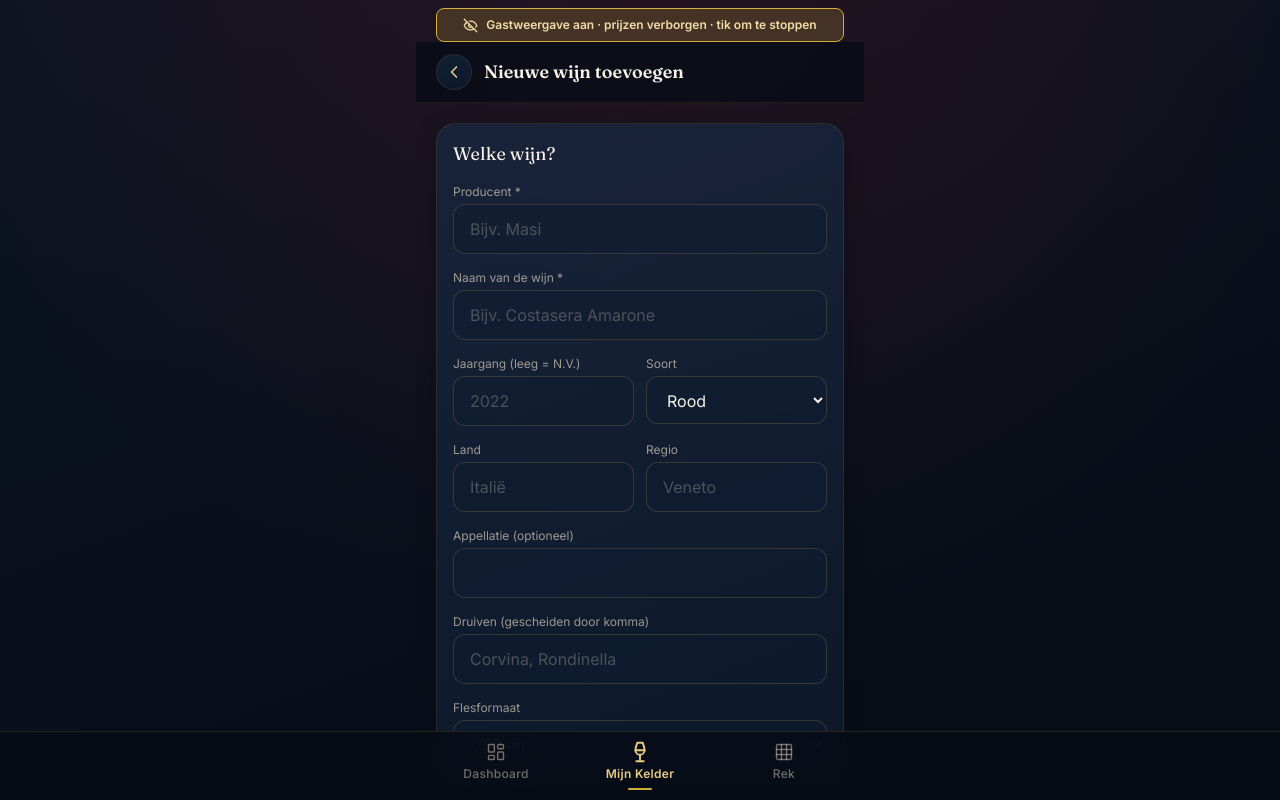
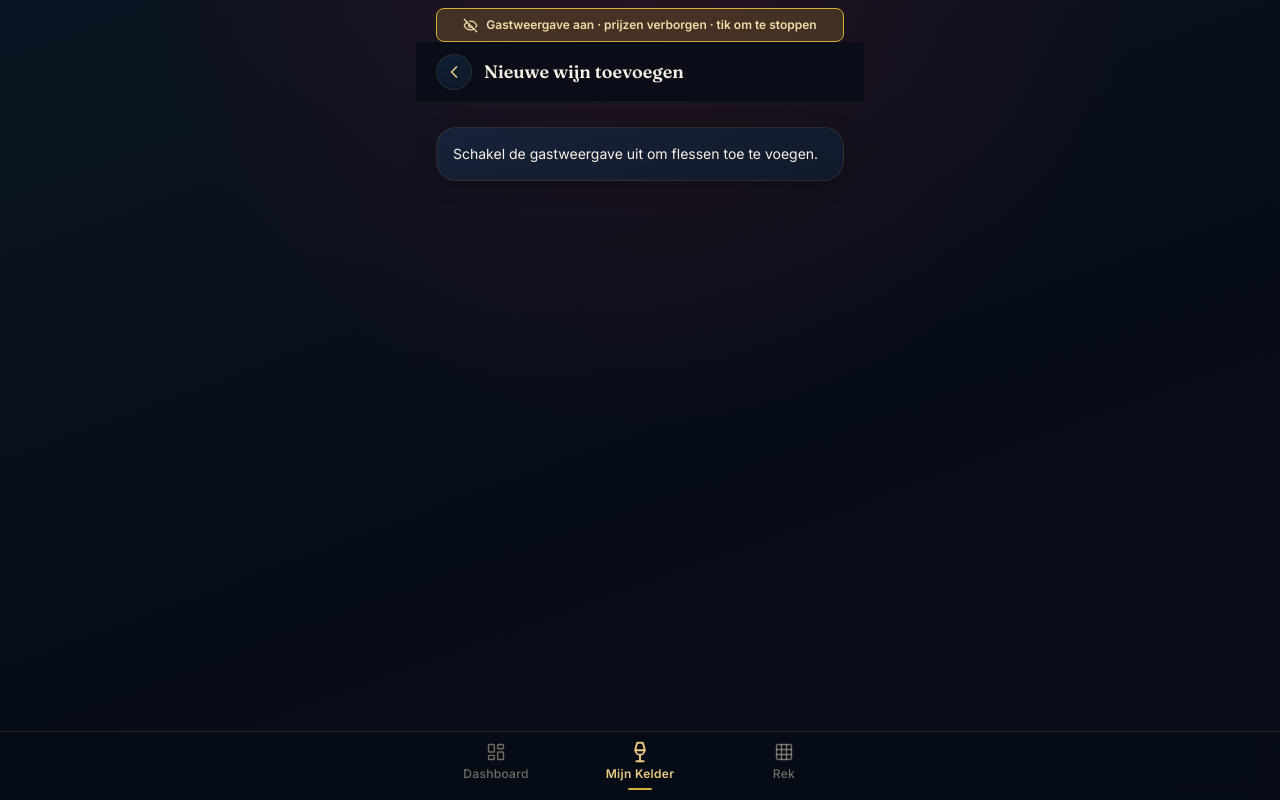
Before and after one commit to goemanalexander/VinIQ, a Next.js app: page /kelder/toevoegen in a window 1280 px wide. Both pictures are taken after a click on the button "Gastweergave · verberg prijzen". Shown: the top 800 px of the page. Built offline with nearby package versions, Linux system fonts and the light colour scheme.

Commit message:
feat: prevent new wine entry while guest view is enabled

```diff
--- a/app/kelder/toevoegen/page.tsx
+++ b/app/kelder/toevoegen/page.tsx
@@ -6,11 +6,13 @@ import PageHeader from '@/components/PageHeader';
 import Card from '@/components/Card';
 import { addNewWineToCellar, getRackGrid } from '@/lib/storage';
 import type { RackRow, RackCol, Wine } from '@/lib/types';
+import { useGuestView } from '@/components/GuestView';
 
 const field = 'w-full rounded-xl border border-gold-500/20 bg-navy-800/60 px-4 py-3 text-base text-cream-100 placeholder-cream-300/30 outline-none focus:border-gold-500/50';
 const label = 'mb-1 block text-xs text-cream-300/70';
 
 export default function ToevoegPage() {
+  const { guest } = useGuestView();
   const router = useRouter();
   const [producer, setProducer] = useState('');
   const [wineName, setWineName] = useState('');
@@ -40,7 +42,7 @@ export default function ToevoegPage() {
 
   async function submit(e: FormEvent<HTMLFormElement>) {
     e.preventDefault();
-    if (busy) return;
+    if (busy || guest) return;
     setError('');
     const amount = Number(quantity);
     const parsedPrice = Number(price.trim().replace(',', '.'));
@@ -67,6 +69,8 @@ export default function ToevoegPage() {
       setBusy(false);
     }
   }
+
+  if (guest) return <><PageHeader title="Nieuwe wijn toevoegen" back backHref="/kelder" /><div className="px-5 pt-6"><Card><p className="text-sm text-cream-100">Schakel de gastweergave uit om flessen toe te voegen.</p></Card></div></>;
 
   return (
     <>
```
